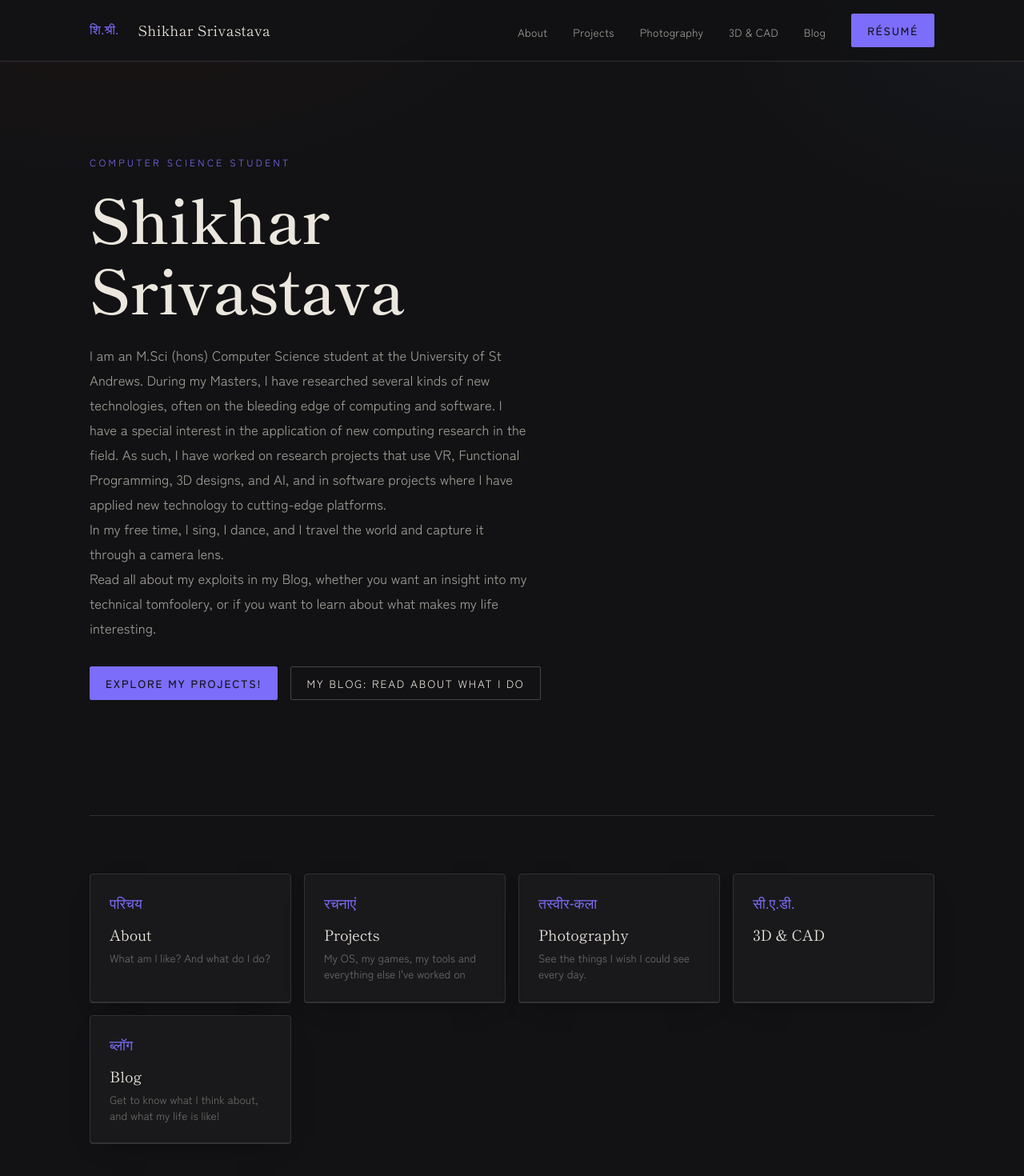
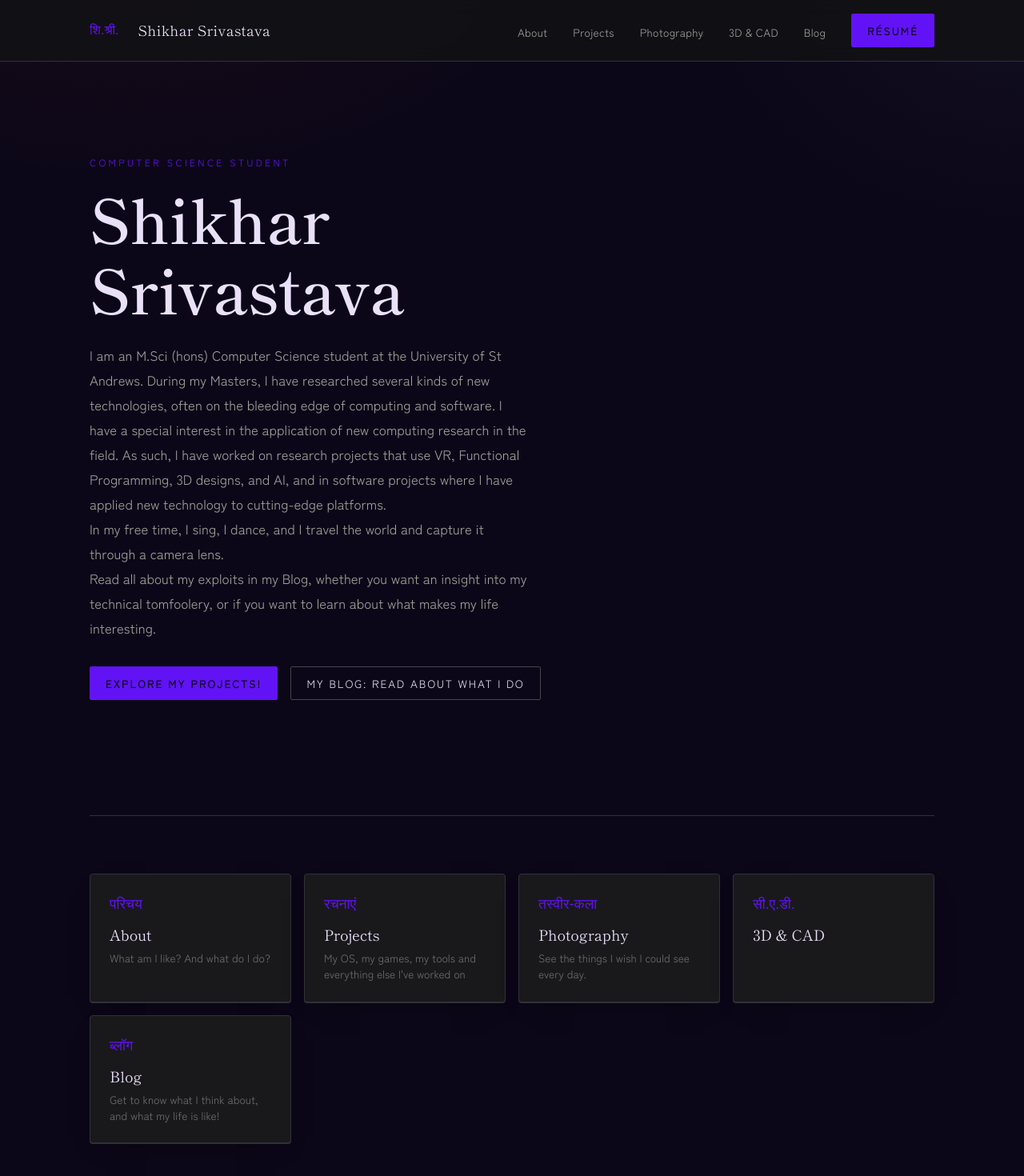
Before and after one commit to Shikhar-Srivastava-16/Shikhar-Srivastava-16.github.io, a React (Vite) app: page / in a window 1280 px wide. Shown: the top 1470 px of the page at 80% size. Built offline with nearby package versions, Linux system fonts and the light colour scheme; a web font is replaced by a local one.

Commit message:
colour scheme

```diff
--- a/src/components/HankoStamp.tsx
+++ b/src/components/HankoStamp.tsx
@@ -5,7 +5,7 @@ type HankoStampProps = {
 };
 
 /**
- * The site's signature mark: a hanko (Japanese name-seal) rendered in the
+ * The site's signature mark: a hanko (hindi name-seal) rendered in the
  * vermillion accent. Used as the wordmark in the nav and as a recurring
  * motif on section dividers.
  */
--- a/src/components/NavBar.css
+++ b/src/components/NavBar.css
@@ -69,7 +69,7 @@
   transition: color var(--duration-fast) var(--ease-standard);
 }
 
-.nav__link-jp {
+.nav__link-hi {
   font-family: var(--font-hindi);
   font-weight: 100;
   font-size: 0.9rem;
@@ -86,8 +86,8 @@
   color: var(--color-text);
 }
 
-.nav__link:hover .nav__link-jp,
-.nav__link--active .nav__link-jp {
+.nav__link:hover .nav__link-hi,
+.nav__link--active .nav__link-hi {
   opacity: 1;
   height: 14px;
 }
@@ -111,6 +111,6 @@
 @media (max-width: 860px) {
   .nav__inner { flex-wrap: wrap; height: auto; padding-top: var(--space-3); padding-bottom: var(--space-3); gap: var(--space-3); }
   .nav__links { order: 3; width: 100%; justify-content: space-between; gap: var(--space-3); }
-  .nav__link-jp { display: none; }
+  .nav__link-hi { display: none; }
   .nav__resume { margin-left: auto; }
 }
--- a/src/components/NavBar.tsx
+++ b/src/components/NavBar.tsx
@@ -25,7 +25,7 @@ export default function NavBar() {
                             to={item.to}
                             className={({ isActive }) => "nav__link" + (isActive ? " nav__link--active" : "")}
                         >
-                            <span className="nav__link-jp" aria-hidden="true">{site.displayJapanese ? item.hi : ""}</span>
+                            <span className="nav__link-hi" aria-hidden="true">{site.displayhindi ? item.hi : ""}</span>
                             <span className="nav__link-en">{item.label}</span>
                         </NavLink>
                     ))}
--- a/src/data/site.ts
+++ b/src/data/site.ts
@@ -1,7 +1,7 @@
 export const site = {
     name: "Shikhar Srivastava",
     initial: "शि.श्री.",
-    displayJapanese: true,
+    displayhindi: true,
     role: "Computer Science Student",
     resumeHref: "/resume.pdf",
     socials: [
--- a/src/pages/Home.css
+++ b/src/pages/Home.css
@@ -68,7 +68,7 @@
   transform: translateY(-2px);
 }
 
-.section-nav__jp {
+.section-nav__hi {
   font-family: var(--font-hindi);
   color: var(--color-shu);
   font-size: 1.1rem;
--- a/src/pages/Home.tsx
+++ b/src/pages/Home.tsx
@@ -48,7 +48,7 @@ export default function Home() {
                     <div className="section-nav__grid">
                         {navItems.map((item) => (
                             <Link key={item.to} to={item.to} className="section-nav__card card">
-                                <span className="section-nav__jp" aria-hidden="true">{site.displayJapanese ? item.hi : ""}</span>
+                                <span className="section-nav__hi" aria-hidden="true">{site.displayhindi ? item.hi : ""}</span>
                                 <span className="section-nav__label">{item.label}</span>
                                 <span className="section-nav__teaser">{teasers[item.to]}</span>
                                 <span className="section-nav__arrow" aria-hidden="true"></span>
--- a/src/styles/tokens.css
+++ b/src/styles/tokens.css
@@ -1,44 +1,47 @@
 /*
-  ============================================================
-  DESIGN TOKENS — single source of truth
-  ============================================================
-  Every colour, type size, spacing unit and motion timing used
-  anywhere in this site is declared here, once. Components must
-  reference these variables (var(--...)) rather than hard-coding
-  values. To re-theme the whole site, edit only this file.
+  DESIGN TOKENS
+
+  Every colour, type size, spacing unit and motion timing used anywhere in this site is declared here to ensure unified design language.
 
   Palette reference (traditional Japanese colour names):
-    sumi     — 墨  ink black, the ground the whole page sits on
-    washi    — 和紙 paper white, used sparingly for text/light
-    shu      — 朱  vermillion, the hanko-stamp accent / signature red
-    ai       — 藍  indigo, secondary accent for links & data
-    kin      — 金  muted gold, rare highlight for dividers/quotes
+    sumi     — ink black, the ground the whole page sits on
+    washi    — paper white, used sparingly for text/light
+    shu      — vermillion, the hanko-stamp accent / signature red
+    ai       — indigo, secondary accent for links & data
+    kin      — muted gold, rare highlight for dividers/quotes
   ============================================================
 */
 
+/* colours are decided in the following way:
+ - C1: purple
+      shades of purple are used in the every context, including highlights, buttons, links, background, highlights
+ - C2: slate
+      shades of slate and gray are used to point out important things like cards
+ - C3:
+*/
+
 :root {
-  /* ---------- Colour: surfaces ---------- */
-  --color-bg: #121214;            /* sumi — page background */
+  /* surface colours */
+  --color-bg: #0c0718;            /* page background */
   --color-bg-raised: #19191c;     /* card / panel background */
   --color-bg-overlay: #202024;    /* hovered / nested panels */
   --color-border: #313136;        /* hairline rules & card borders */
   --color-border-strong: #45454b;
 
-  /* ---------- Colour: text ---------- */
-  --color-text: #ece7de;          /* washi — primary text */
+  /* text colours */
+  --color-text: rgb(234, 225, 249);          /* primary text */
   --color-text-muted: #a3a09a;    /* secondary text, captions */
   --color-text-faint: #6f6d68;    /* timestamps, fine print */
 
-  /* ---------- Colour: accents ---------- */
-  --color-shu: #7c6dfa;           /* vermillion — signature accent */
-  --color-shu-soft: rgba(124, 109, 250, 0.15);      /* muted vermillion for borders/hover fills */
-  --color-shu-tint: rgba(193, 68, 14, 0.12);
-  --color-ai: #4c6b8a;            /* indigo — secondary accent, links */
-  --color-ai-soft: #2c3d4e;
-  --color-kin: #b4924c;           /* muted gold — rare highlight */
+  /* accent colours */
+  --color-shu: rgb(98, 19, 245);           /* accent */
+  --color-shu-soft: rgba(98, 19, 245, 0.15);      /* muted accent for borders/hover fills */
+  --color-ai: #ff3bf5;            /* secondary accent, links */
+  --color-ai-soft: #9c6899;       /* muted secondary accent, links */
+  --color-kin: #b4924c;           /* highlight */
 
-  /* ---------- Typography ---------- */
-  --font-display: "Shippori Mincho", "Noto Serif JP", "Iowan Old Style", Georgia, serif;
+  /* fonts */
+  --font-display: "Shippori Mincho", "Noto Serif hi", "Iowan Old Style", Georgia, serif;
   --font-body: "Zen Kaku Gothic New", "Inter", -apple-system, "Hiragino Sans", sans-serif;
   --font-mono: "JetBrains Mono", "Noto Sans Mono", ui-monospace, monospace;
   --font-hindi: "Sarpanch", sans-serif;
@@ -58,7 +61,7 @@
   --tracking-wide: 0.14em;
   --tracking-wider: 0.28em;
 
-  /* ---------- Spacing scale ---------- */
+  /* Spacing scale */
   --space-1: 0.25rem;
   --space-2: 0.5rem;
   --space-3: 0.75rem;
@@ -69,19 +72,19 @@
   --space-8: 4.5rem;
   --space-9: 7rem;
 
-  /* ---------- Layout ---------- */
+  /* Layout */
   --content-max: 1120px;
   --content-narrow: 720px;
   --radius-sm: 2px;
   --radius-md: 4px;
 
-  /* ---------- Motion ---------- */
+  /* Motion */
   --ease-standard: cubic-bezier(0.4, 0, 0.2, 1);
   --duration-fast: 150ms;
   --duration-standard: 320ms;
   --duration-slow: 600ms;
 
-  /* ---------- Elevation ---------- */
+  /* Elevation */
   --shadow-card: 0 1px 0 var(--color-border), 0 12px 32px -20px rgba(0, 0, 0, 0.7);
 }
 
```
Also changed, not shown: 2 other files (tests, documents, lock files or other folders).
